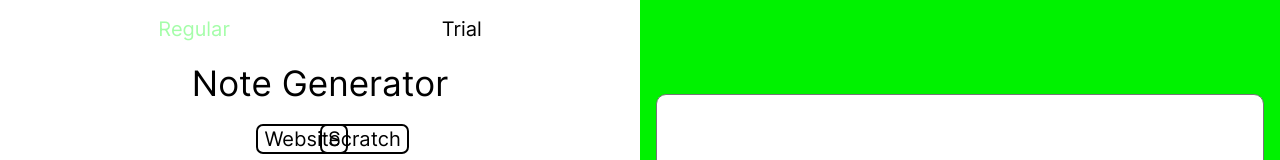
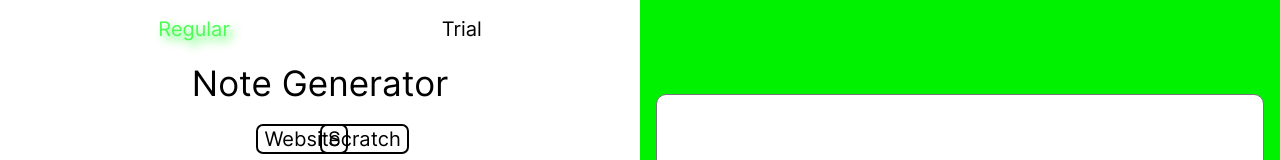
Before and after one commit to AlexL374/coderSchoolNotes, an Angular app: page / in a window 1280 px wide. In both pictures the pointer is over the button "Regular". Shown: the top 160 px of the page. Built offline with nearby package versions, Linux system fonts and the light colour scheme.

Commit message:
began working on new style

```diff
--- a/src/app/main-page/main-page.component.css
+++ b/src/app/main-page/main-page.component.css
@@ -23,7 +23,7 @@ ul {
 .tab:hover,
 .submit:hover {
   cursor: pointer;
-  opacity: .5;
+  text-shadow: 5px 5px 10px;
   transition: .3s;
 }
 
--- a/src/app/main-page/main-page.component.html
+++ b/src/app/main-page/main-page.component.html
@@ -2,9 +2,7 @@
 <html lang="en" dir="ltr">
   <body>
 
-    <!-- tabs for switching between trial/group/regular sessions -->
-
-    <div id="container">
+  <div id="container">
     <div id="form">
       <ul id="tabs">
         <li><button class="tab" id="regular" (click)="tabChange('regular')">Regular</button></li>
```
